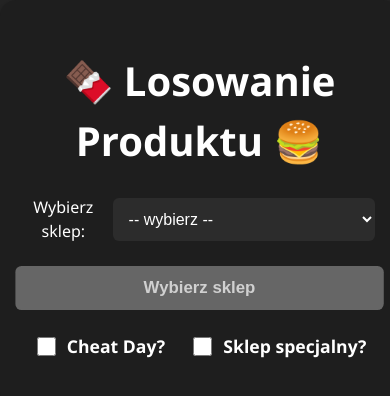
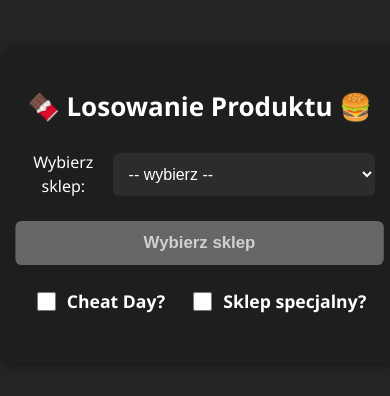
Before and after one commit to pawelzaton17/simple-draw, a React (Vite) app: page / in a window 390 px wide. Shown: the part 218-614 px from the top of the page. Built offline with nearby package versions, Linux system fonts and the light colour scheme.

Commit message:
mobile styles fix

```diff
--- a/src/styles/SimpleDraw.scss
+++ b/src/styles/SimpleDraw.scss
@@ -125,7 +125,7 @@ h1 {
   }
 }
 
-@media (max-width: 500px) {
+@media (max-width: 580px) {
   .simple-draw-container {
     width: 90%;
     padding: 1.5rem;
@@ -135,4 +135,8 @@ h1 {
     width: 100%;
     padding: 0.75rem;
   }
+
+  h1 {
+    font-size: 1.625rem;
+  }
 }
```
